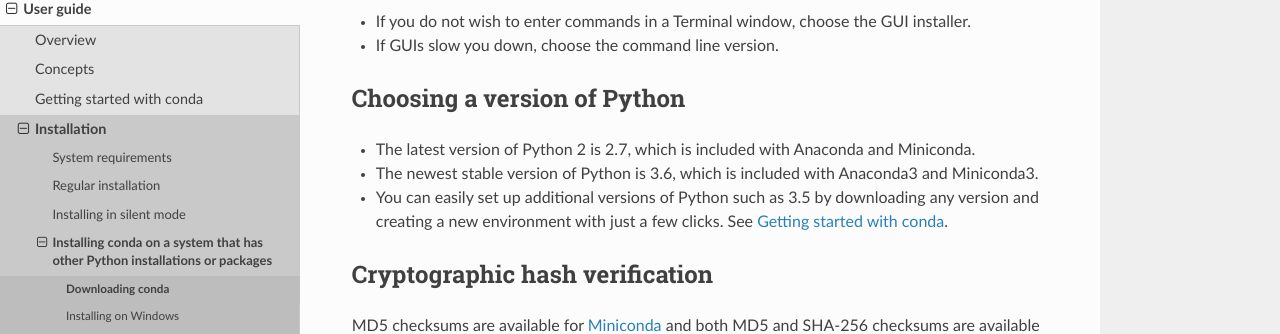
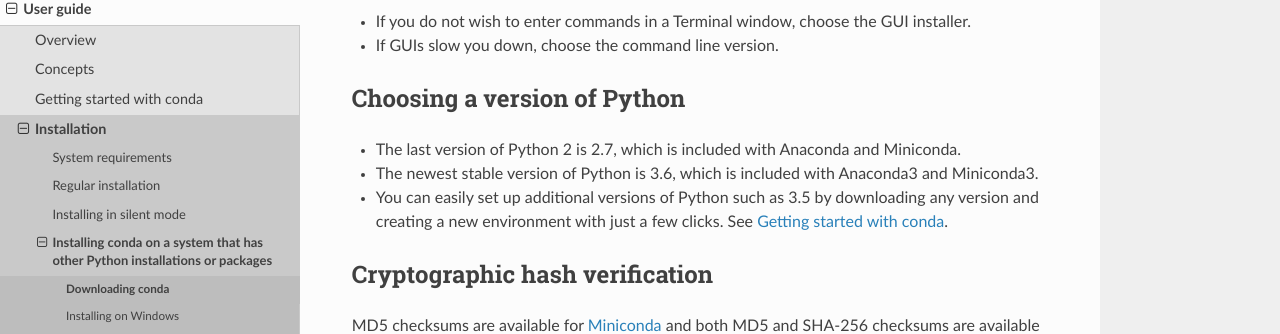
Before and after one commit to conda/conda-docs, a Sphinx documentation site: the page built from docs/source/user-guide/install/download.rst, in a window 1280 px wide and 900 px high, scrolled down 1232 px. Shown: the part 118-452 px from the top of the window. Built offline with Sphinx 7.4.7 and the Read the Docs theme 2.0.0, drawn with Linux system fonts in a browser that asks for light colours.

Commit message:
py2.7 is last version of py2
py2.7 is last version of py2

```diff
--- a/docs/source/user-guide/install/download.rst
+++ b/docs/source/user-guide/install/download.rst
@@ -83,7 +83,7 @@
 Choosing a version of Python
 ================================
 
-* The latest version of Python 2 is 2.7, which is included with
+* The last version of Python 2 is 2.7, which is included with
   Anaconda and Miniconda.
 * The newest stable version of Python is 3.6, which is included
   with Anaconda3 and Miniconda3.
```
